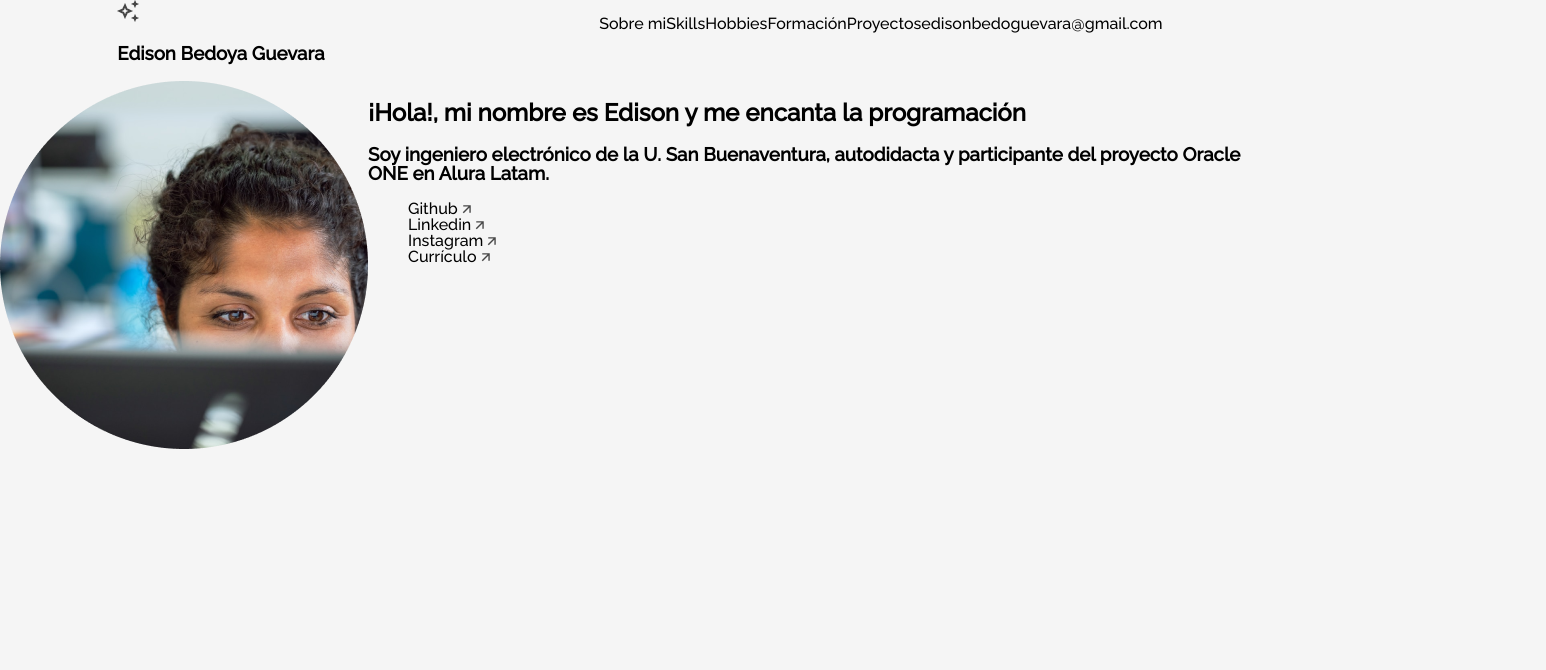
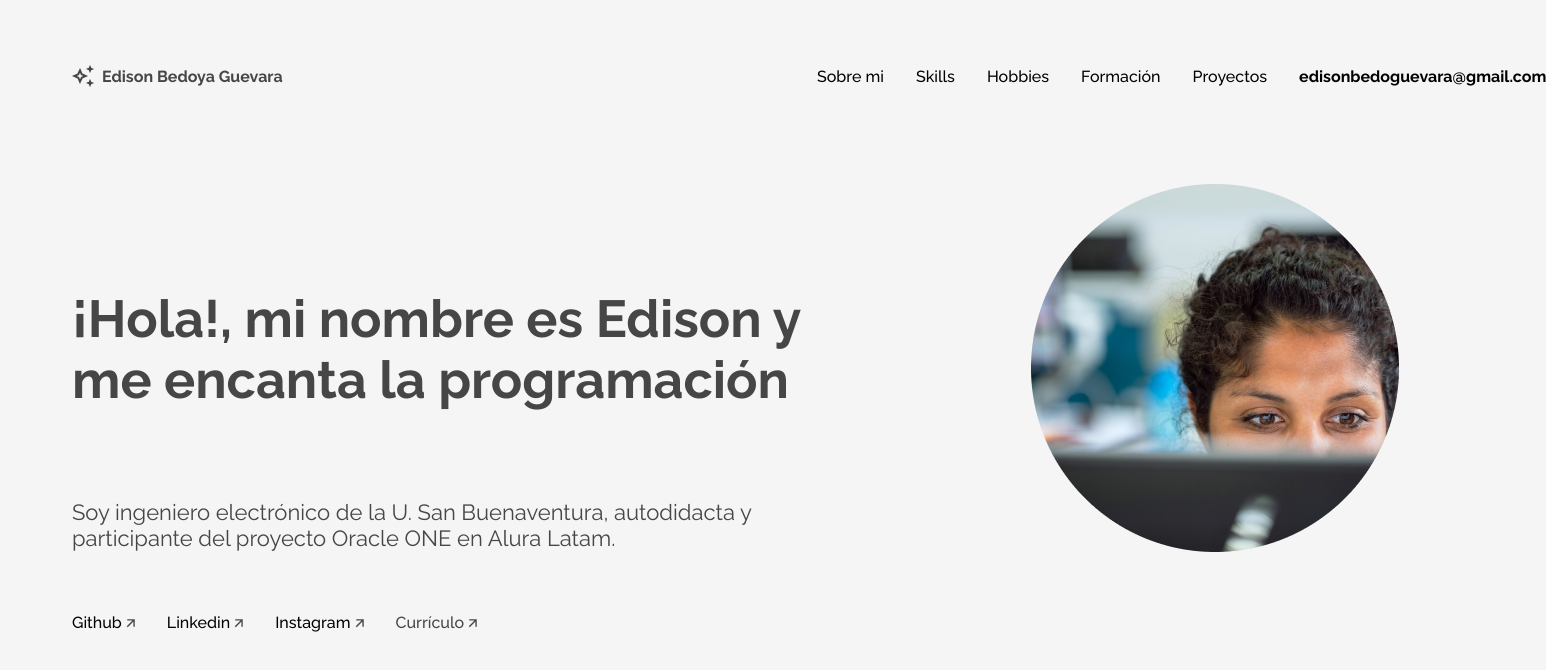
Before and after one commit to EdisonBG/portafolio.github.io, a plain HTML site: page index.html in a window 1280 px wide. Shown: the top 670 px of the page, 1546 px wide, since content can reach past the window. Drawn offline with Linux system fonts and the light colour scheme.

Commit message:
Estilo de las secciones de menu y titulo

```diff
--- a/index.html
+++ b/index.html
@@ -8,11 +8,12 @@
     <link rel="stylesheet" href="style.css">
     <link rel="preconnect" href="https://fonts.googleapis.com">
     <link rel="preconnect" href="https://fonts.gstatic.com" crossorigin>
-    <link href="https://fonts.googleapis.com/css2?family=Raleway:wght@500&display=swap" rel="stylesheet">
+    <link href="https://fonts.googleapis.com/css2?family=Raleway:wght@400;500;700&display=swap" rel="stylesheet">
 
     <title> Mi Portafolio</title>
 </head>
 <body>
+    <div class="tudo">
         <section class="menu">
             <header class="menu__header">
                 <img src="assets/vector.png">
@@ -45,6 +46,7 @@
                 </div>
             </div>
         </section>
+    </div>
 
 </body>
 </html>
--- a/style.css
+++ b/style.css
@@ -20,6 +20,22 @@ body {
     padding: 0;
     line-height: 1;
 }
+
+.tudo{
+    display: flex;
+    flex-direction: column;
+    align-items: center;
+    padding: 0;
+    gap: 32px;
+    position: absolute;
+    height: 5020px;
+    left: 0%;
+    right: 0%;
+    top: 0px;
+    color: var(--cor-de-letra);
+}
+
+
 ol, ul,li {
     list-style: none;
 }
@@ -27,6 +43,8 @@ a{
     text-decoration: none;
     color: var(--cor-de-link);
 }
+
+
 
 /*En este desafío nosostros gustaríamos que ustedes intentaran utilizar la metodología BEM.
 
@@ -44,24 +62,152 @@ https://en.bem.info/methodology/quick-start/*/
 
 .menu{
     display: flex;
-    justify-content: space-around;
+    justify-content: space-between;
+    align-items: center;
+    padding: 32px 0px;
+    gap: 611px;
+    width: 1136px;
+    height: 88px;
+
+    flex: none;
+    order: 0;
+    flex-grow: 0;
+}
+
+.menu__header{
+    display: flex;
+    align-items: center;
+    padding: 0px;
+    gap: 8px;
+    width: 134px;
+    height: 24px;
+
+    flex: none;
+    order: 0;
+    flex-grow: 0;
+}
+
+.menu__title{
+    font-weight: 700;
+    font-size: 16px;
+    line-height: 19px;
+
+    flex: none;
 }
 
 .menu__list{
     display: flex;
+    align-items: center;
+    padding: 0px;
+    gap: 32px;
+    width: 653px;
+    height: 19px;
+
+    flex: none;
+    order: 1;
+    flex-grow: 0;
+
 }
 
 .menu__list__item{
-    align-self: ;
+    font-weight: 500;
+    font-size: 16px;
+    line-height: 19px;
+
+    flex: none;
 }
 
+.menu__list__item__contato{
+    font-weight: 700;
+    font-size: 16px;
+    line-height: 19px;
 
-
+    flex: none;
+    flex-grow: 0;
+}
 
 /*Sección Title*/
 
 .title__div{
     display: flex;
+    justify-content: space-between;
+    align-items: center;
+    padding: 0px;
+    gap: 208px;
+
+    width: 1136px;
+    height: 368px;
+
+    flex: none;
+    order: 1;
+    flex-grow: 0;
+}
+
+.title__profile{
+    width: 368px;
+    height: 368px;
+
+    flex: none;
+    order: 1;
+    flex-grow: 0;
+}
+
+.title__container{
+    display: flex;
+    flex-direction: column;
+    align-items: flex-start;
+    padding: 0px;
+    gap: 24px;
+
+    width: 751px;
+    height: 246px;
+
+    flex: none;
+    order: 0;
+    flex-grow: 0;
+}
+
+.title__bio{
+    font-weight: 700;
+    font-size: 52px;
+    line-height: 61px;
+
+    flex: none;
+    align-self: stretch;
+    flex-grow: 0;
+}
+
+.title__subsection{
+    font-weight: 400;
+    font-size: 22px;
+    line-height: 26px;
+
+    flex: none;
+    align-self: stretch;
+    flex-grow: 0;
+}
+
+.title__network{
+    display: flex;
+    flex-direction: row;
+    align-items: flex-start;
+    padding: 0px;
+    gap: 32px;
+
+    width: 467px;
+    height: 24px;
+
+    flex: none;
+    flex-grow: 0;
+}
+
+.title__network__item{
+    font-weight: 500;
+    font-size: 16px;
+    line-height: 19px;
+
+    flex: none;
+    flex-grow: 0;
 }
 
 /*Sección About*/
```
Lines whose indentation alone changed are shown as unchanged.
